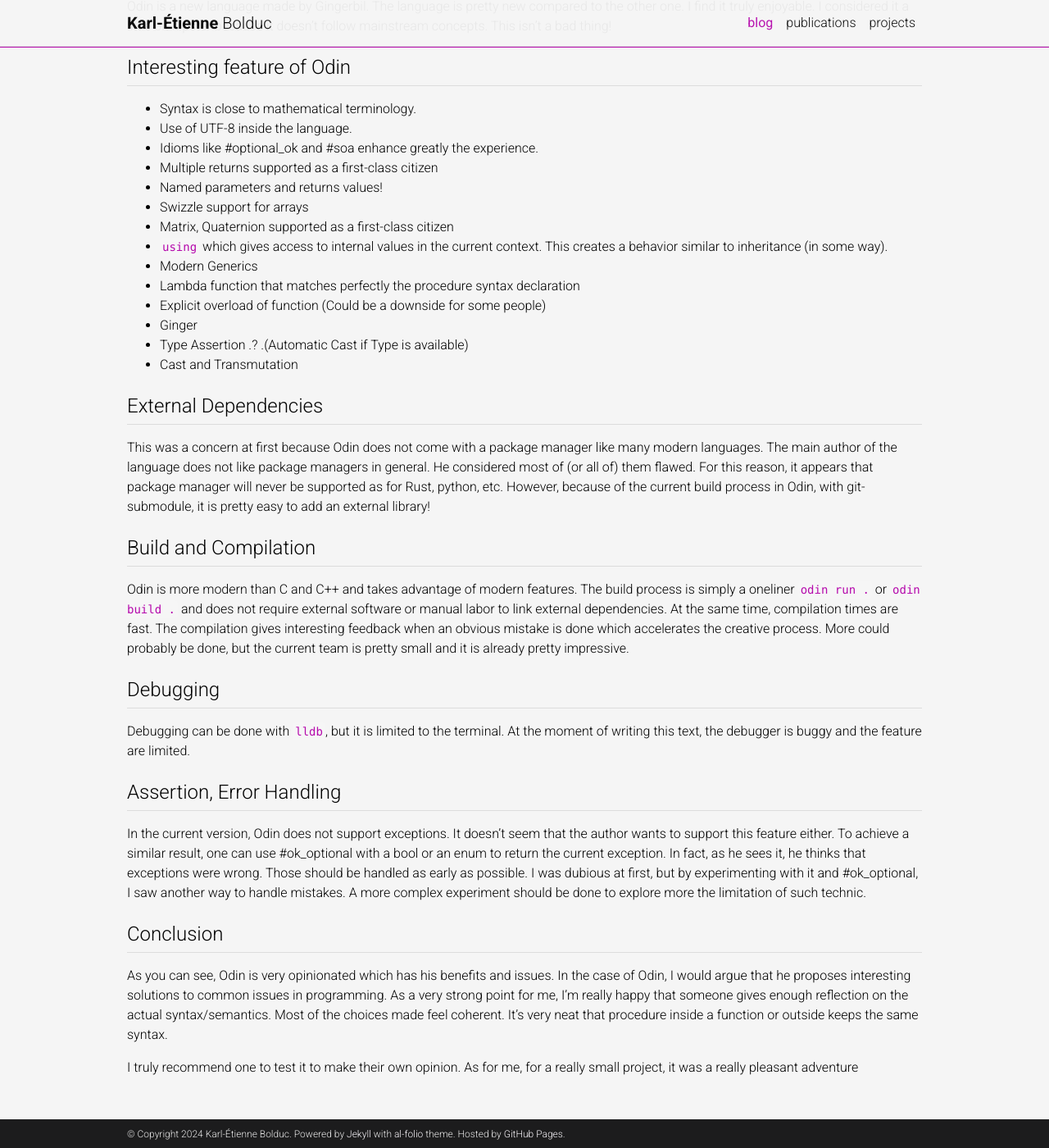
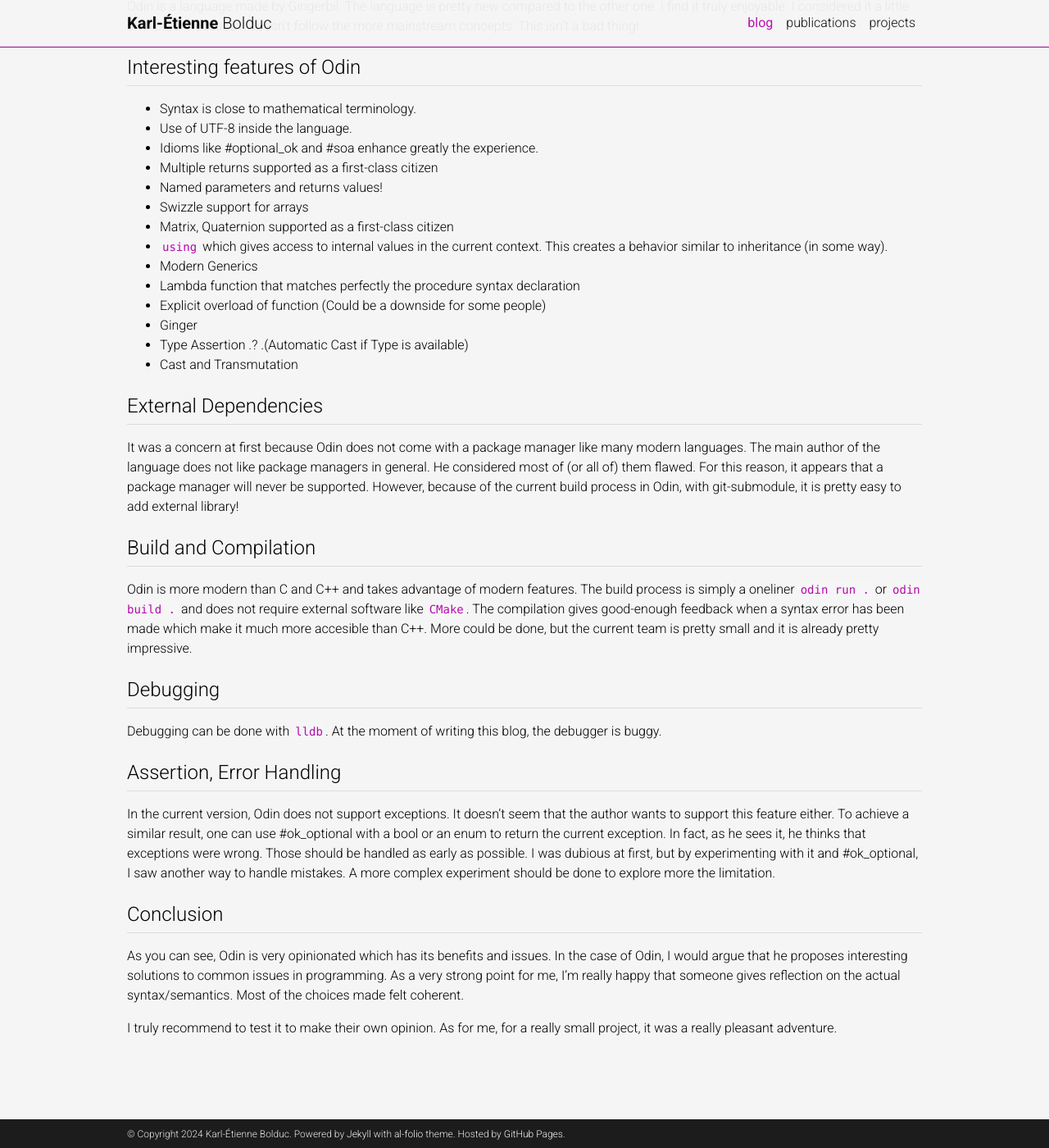
Before and after one commit to bolducke/bolducke.github.io, a Jekyll site: the page built from _posts/2023-04-10-odin_first_impression.md, in a window 1280 px wide and 1400 px high, scrolled down 316 px. Shown: the whole window at 82% size. Built offline with Jekyll 4.4.1, drawn with Linux system fonts in a browser that asks for light colours; comment, search, counter and statistics services are not loaded; a style sheet for code colours, icons or effects is not loaded.

Commit message:
Improve Text Writing

```diff
--- a/_posts/2023-04-10-odin_first_impression.md
+++ b/_posts/2023-04-10-odin_first_impression.md
@@ -10,9 +10,9 @@ related_posts: false
 
 # Odin
 
-Odin is a new language made by Gingerbil. The language is pretty new compared to the other one. I find it truly enjoyable. I considered it a little bit hipster because it doesn't follow mainstream concepts. This isn't a bad thing!
+Odin is a language made by Gingerbil. The language is pretty new compared to the other one. I find it truly enjoyable. I considered it a little bit hipster because it doesn't follow the more mainstream concepts. This isn't a bad thing!
 
-## Interesting feature of Odin
+## Interesting features of Odin
 
 - Syntax is close to mathematical terminology.
 - Use of UTF-8 inside the language.
@@ -32,22 +32,22 @@ Odin is a new language made by Gingerbil. The language is pretty new compared to
 
 ## External Dependencies
 
-This was a concern at first because Odin does not come with a package manager like many modern languages. The main author of the language does not like package managers in general. He considered most of (or all of) them flawed. For this reason, it appears that package manager will never be supported as for Rust, python, etc. However, because of the current build process in Odin, with git-submodule, it is pretty easy to add an external library!
+It was a concern at first because Odin does not come with a package manager like many modern languages. The main author of the language does not like package managers in general. He considered most of (or all of) them flawed. For this reason, it appears that a package manager will never be supported. However, because of the current build process in Odin, with git-submodule, it is pretty easy to add external library!
 
 ## Build and Compilation
 
-Odin is more modern than C and C++ and takes advantage of modern features. The build process is simply a oneliner `odin run .` or `odin build .` and does not require external software or manual labor to link external dependencies. At the same time, compilation times are fast. The compilation gives interesting feedback when an obvious mistake is done which accelerates the creative process. More could probably be done, but the current team is pretty small and it is already pretty impressive.
+Odin is more modern than C and C++ and takes advantage of modern features. The build process is simply a oneliner `odin run .` or `odin build .` and does not require external software like `CMake`. The compilation gives good-enough feedback when a syntax error has been made which make it much more accesible than C++. More could be done, but the current team is pretty small and it is already pretty impressive.
 
 ## Debugging
 
-Debugging can be done with `lldb`, but it is limited to the terminal. At the moment of writing this text, the debugger is buggy and the feature are limited.
+Debugging can be done with `lldb`. At the moment of writing this blog, the debugger is buggy.
 
 ## Assertion, Error Handling
 
-In the current version, Odin does not support exceptions. It doesn't seem that the author wants to support this feature either. To achieve a similar result, one can use #ok_optional with a bool or an enum to return the current exception.  In fact, as he sees it, he thinks that exceptions were wrong. Those should be handled as early as possible. I was dubious at first, but by experimenting with it and #ok_optional, I saw another way to handle mistakes. A more complex experiment should be done to explore more the limitation of such technic.
+In the current version, Odin does not support exceptions. It doesn't seem that the author wants to support this feature either. To achieve a similar result, one can use #ok_optional with a bool or an enum to return the current exception.  In fact, as he sees it, he thinks that exceptions were wrong. Those should be handled as early as possible. I was dubious at first, but by experimenting with it and #ok_optional, I saw another way to handle mistakes. A more complex experiment should be done to explore more the limitation.
 
 ## Conclusion
 
-As you can see, Odin is very opinionated which has his benefits and issues. In the case of Odin, I would argue that he proposes interesting solutions to common issues in programming. As a very strong point for me, I'm really happy that someone gives enough reflection on the actual syntax/semantics. Most of the choices made feel coherent. It's very neat that procedure inside a function or outside keeps the same syntax.
+As you can see, Odin is very opinionated which has its benefits and issues. In the case of Odin, I would argue that he proposes interesting solutions to common issues in programming. As a very strong point for me, I'm really happy that someone gives reflection on the actual syntax/semantics. Most of the choices made felt coherent.
 
-I truly recommend one to test it to make their own opinion. As for me, for a really small project, it was a really pleasant adventure
+I truly recommend to test it to make their own opinion. As for me, for a really small project, it was a really pleasant adventure.
```
Also changed, not shown: _posts/2023-05-28-design_takeaway_ecsarchetype.md (+4 -4 lines), _posts/2023-10-21-modern_cmake_example.md (+1 -1 lines), _posts/2024-05-03-rbf_jax.md (+1 -1 lines).
